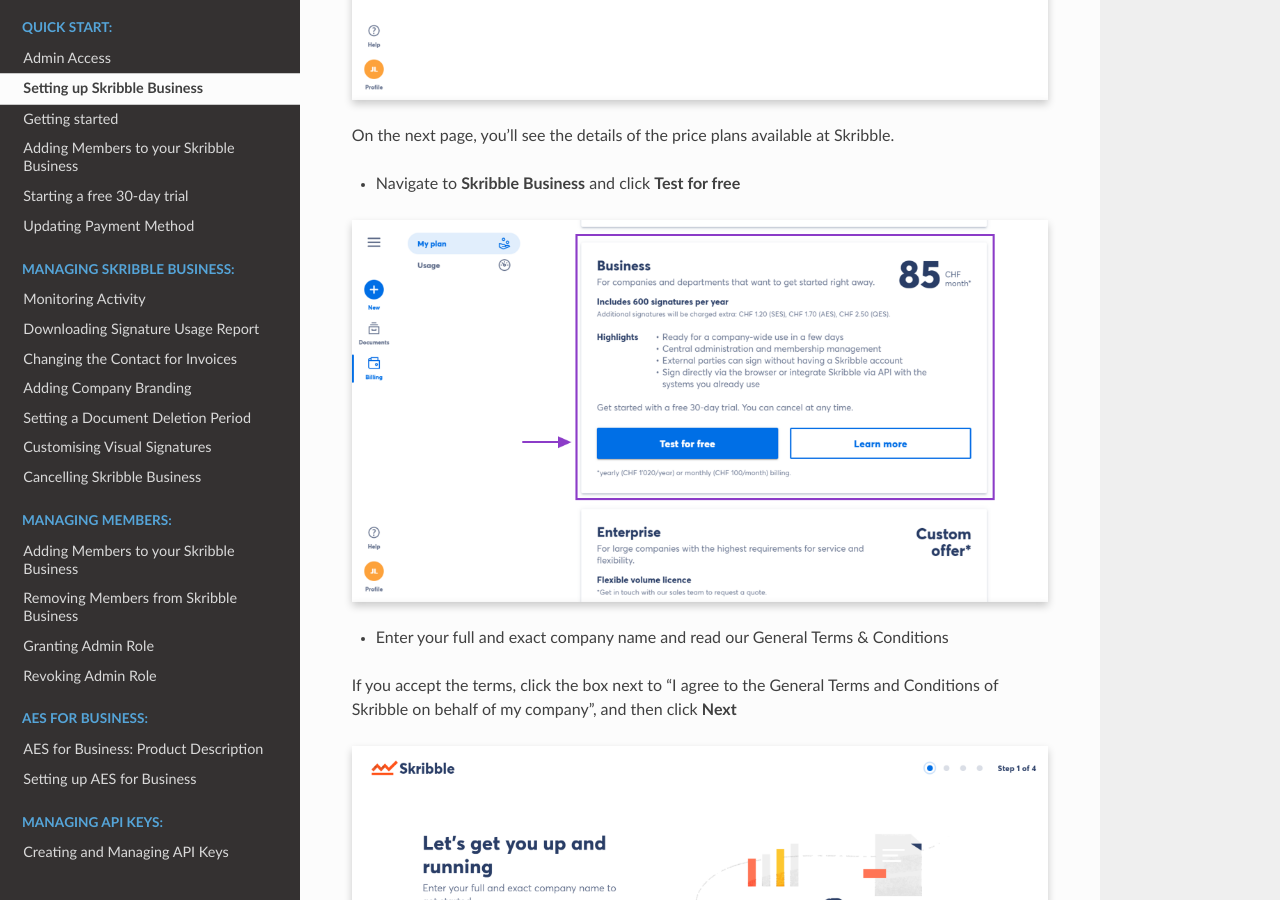
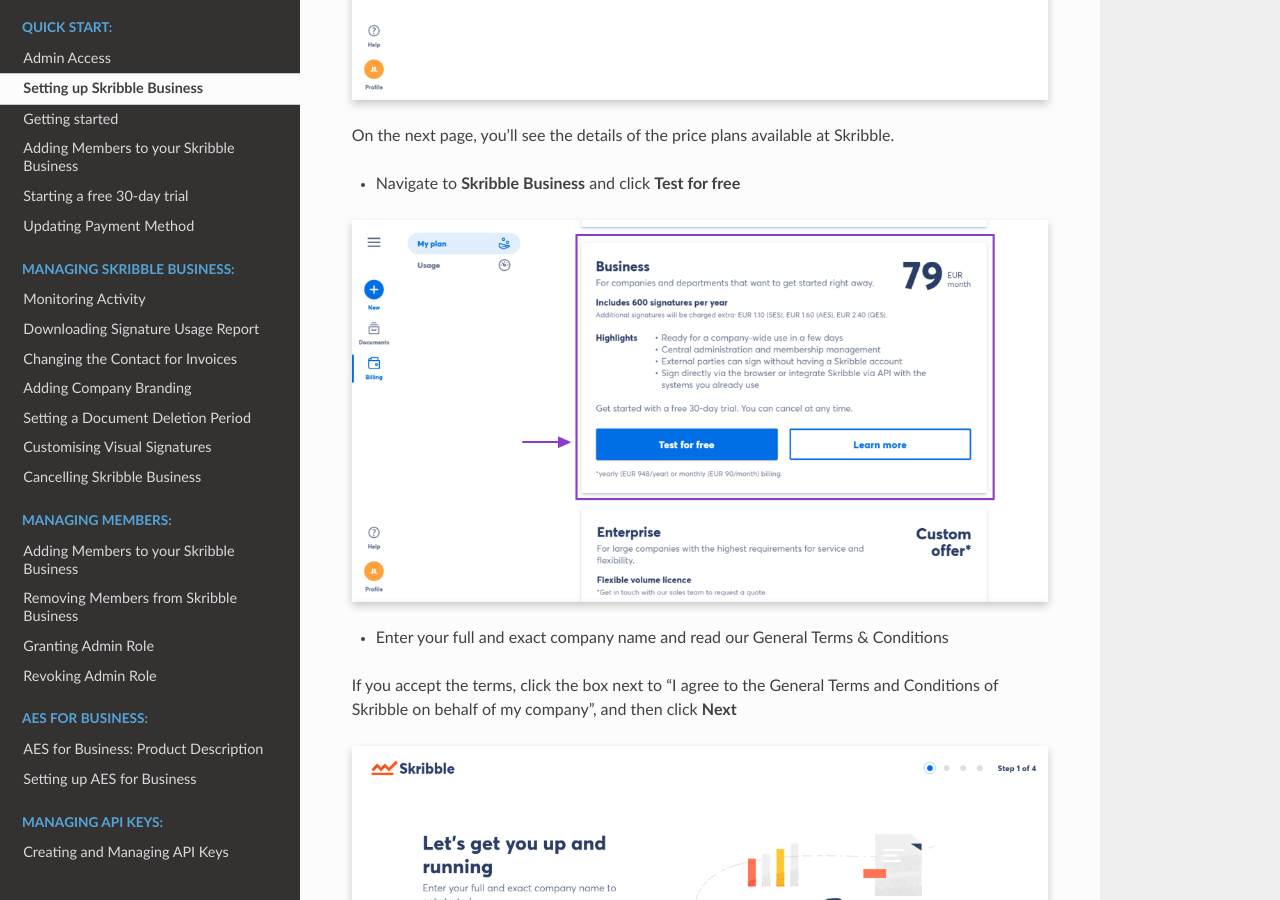
Before and after one commit to matthieu-bt/business-guide, a Sphinx documentation site: the page built from source/quickstart/upgrade.rst, in a window 1280 px wide and 900 px high, scrolled down 782 px. Built offline with Sphinx 7.4.7 and the Read the Docs theme 2.0.0, drawn with Linux system fonts in a browser that asks for light colours.

Commit message:
Replaced img
step3 and step2

```diff
--- a/source/quickstart/upgrade.rst
+++ b/source/quickstart/upgrade.rst
@@ -31,7 +31,7 @@
 - Navigate to **Skribble Business** and click **Test for free**
 
 
-.. image:: step2_setup_biz_trial.png
+.. image:: step2_setup_biz_trial2.png
     :class: with-shadow
 
 
```
Also changed, not shown: other parts of source/quickstart/upgrade.rst (+1 -1 lines).
